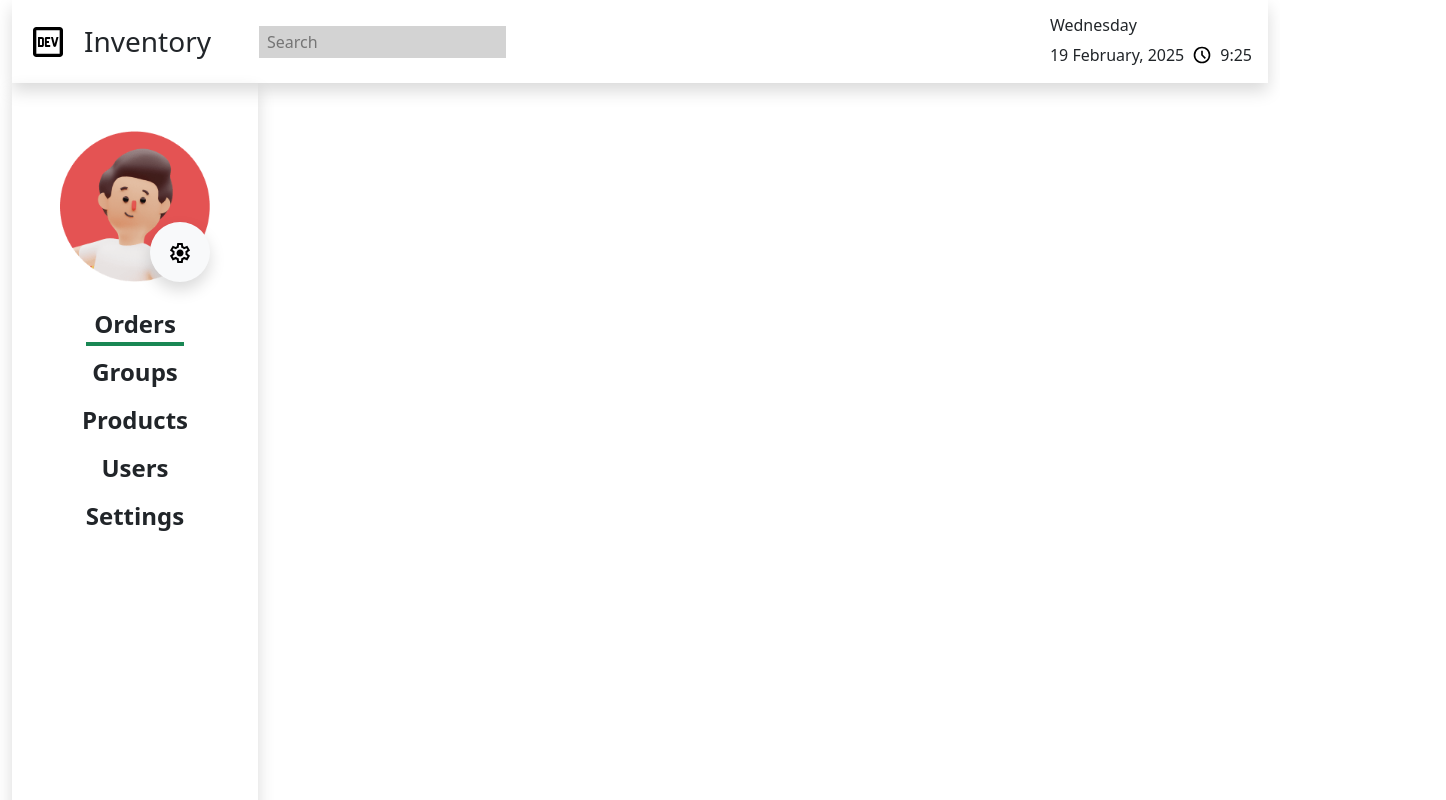
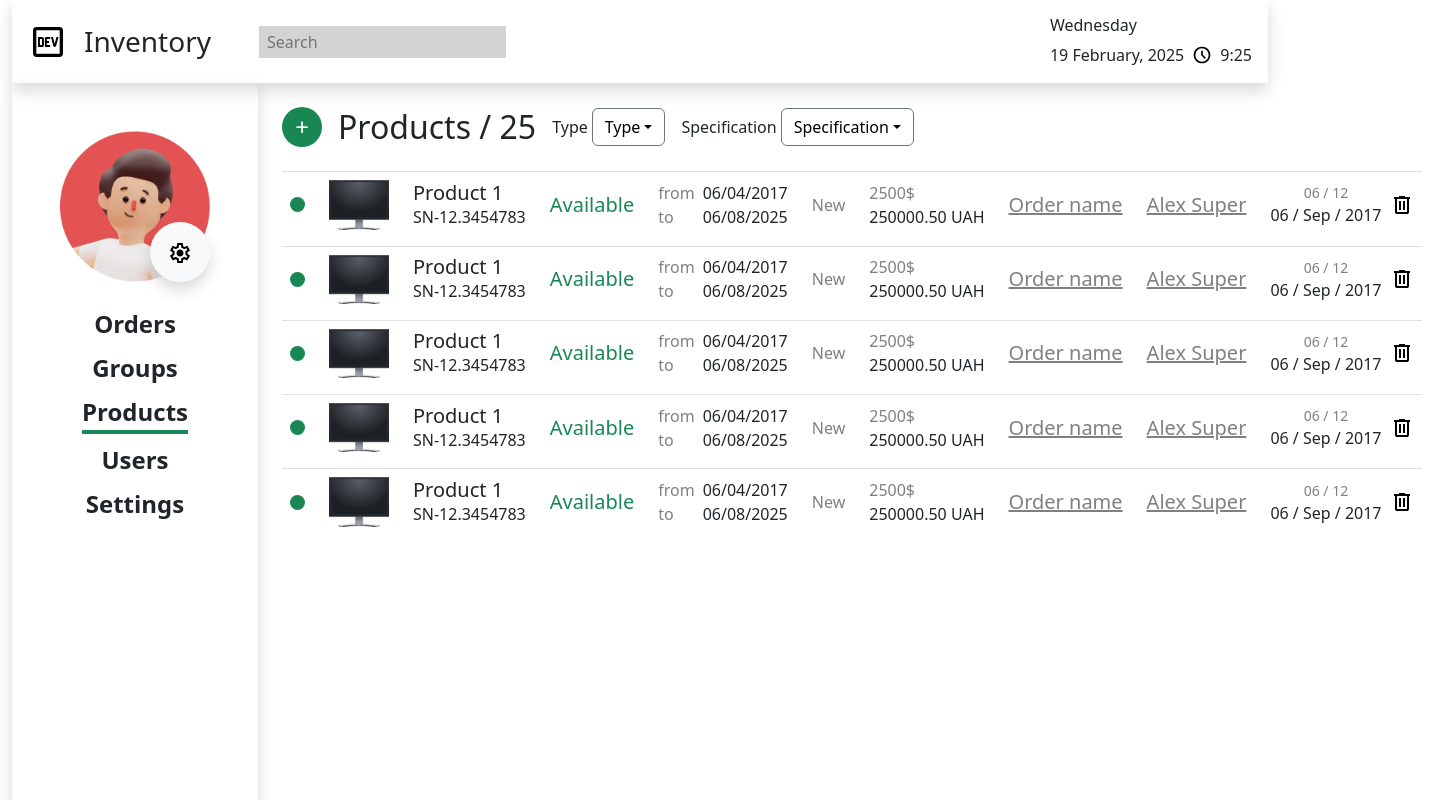
Before and after one commit to LadeMor/orders-products, a React (Create React App) app: page /products in a window 1280 px wide. Shown: the top 800 px of the page, 1446 px wide, since content can reach past the window. Built offline with nearby package versions, Linux system fonts and the light colour scheme.

Commit message:
Added products page

```diff
--- a/src/App.tsx
+++ b/src/App.tsx
@@ -3,9 +3,10 @@ import {
   BrowserRouter
   , Route, Routes
 } from 'react-router-dom';
-import Main from './pages/main/Main';
+import Orders from './pages/orders/Orders';
 import Header from './components/header/Header';
 import NavigationMenu from './components/navigation-menu/NavigationMenu';
+import Products from './pages/products/Products';
 
 function App() {
   return (
@@ -15,7 +16,8 @@ function App() {
         <div className='d-flex'>
           <NavigationMenu/>
           <Routes>
-            <Route path="/" element={<Main/>} />
+            <Route path="/" element={<Orders/>} />
+            <Route path="/products" element={<Products/>}/>
           </Routes>
         </div>
       </BrowserRouter>
--- a/src/components/navigation-menu/NavigationMenu.tsx
+++ b/src/components/navigation-menu/NavigationMenu.tsx
@@ -1,53 +1,55 @@
 import person from "../../assets/img/person.png";
 import gear from "../../assets/icons/gear.svg";
 
-import { Link } from "react-router-dom";
+import { Link, NavLink } from "react-router-dom";
 
 const NavigationMenu = () => {
     return (
         <div className="shadow min-vh-100 d-flex flex-column align-items-center px-5 py-5 gap-4">
             <div className="position-relative"
-                >
-                <img style={{width:"150px"}} src={person} alt="Person profile picture" />
+            >
+                <img style={{ width: "150px" }} src={person} alt="Person profile picture" />
                 <button className="
                 bg-light
                 rounded-circle
                 p-3 position-absolute border-0
                 shadow"
-                style={{bottom:"0px", right:"0px", width:"60px",  height:"60px"}}>
+                    style={{ bottom: "0px", right: "0px", width: "60px", height: "60px" }}>
                     <img src={gear} alt="Settings" />
                 </button>
             </div>
             <div className="d-flex flex-column align-items-center gap-2">
                 <div className="d-flex flex-column align-items-center">
-                    <Link to="/"
-                    className="text-decoration-none text-reset fs-4 fw-bold">Orders</Link>
-                    <div className="bg-success"
-                    style={{height:"4px", width: "120%"}}></div>
+                    <NavLink to="/"
+                        className={({ isActive }) => isActive ? `border-bottom
+                        border-success border-4
+                        text-decoration-none text-reset fs-4 fw-bold`
+                            : `text-decoration-none text-reset fs-4 fw-bold`}>
+                        Orders
+                    </NavLink>
+                    {/* <div className="bg-success"
+                            style={{ height: "4px", width: "120%" }}></div> */}
                 </div>
                 <div className="d-flex flex-column  align-items-center">
-                    <Link to="/"
-                    className="text-decoration-none text-reset fs-4 fw-bold">Groups</Link>
-                    <div className=""
-                    style={{height:"4px", width: "120%"}}></div>
+                    <NavLink to="/"
+                        className="text-decoration-none text-reset fs-4 fw-bold">Groups</NavLink>
                 </div>
                 <div className="d-flex flex-column  align-items-center">
-                    <Link to="/"
-                    className="text-decoration-none text-reset fs-4 fw-bold">Products</Link>
-                    <div className=""
-                    style={{height:"4px", width: "120%"}}></div>
+                    <NavLink to="/products"
+                        className={({ isActive }) => isActive ? `border-bottom
+                        border-success border-4
+                        text-decoration-none text-reset fs-4 fw-bold`
+                            : `text-decoration-none text-reset fs-4 fw-bold`}>
+                        Products
+                    </NavLink>
                 </div>
                 <div className="d-flex flex-column  align-items-center">
-                    <Link to="/"
-                    className="text-decoration-none text-reset fs-4 fw-bold">Users</Link>
-                    <div className=""
-                    style={{height:"4px", width: "120%"}}></div>
+                    <NavLink to="/"
+                        className="text-decoration-none text-reset fs-4 fw-bold">Users</NavLink>
                 </div>
                 <div className="d-flex flex-column  align-items-center">
-                    <Link to="/"
-                    className="text-decoration-none text-reset fs-4 fw-bold">Settings</Link>
-                    <div className=""
-                    style={{height:"4px", width: "120%"}}></div>
+                    <NavLink to="/"
+                        className="text-decoration-none text-reset fs-4 fw-bold">Settings</NavLink>
                 </div>
             </div>
         </div>
--- a/src/index.css
+++ b/src/index.css
@@ -1,3 +1,4 @@
+
 body {
   margin: 0;
   font-family: -apple-system, BlinkMacSystemFont, 'Segoe UI', 'Roboto', 'Oxygen',
--- a/src/index.tsx
+++ b/src/index.tsx
@@ -4,6 +4,8 @@ import './index.css';
 import App from './App';
 import reportWebVitals from './reportWebVitals';
 import "bootstrap/dist/css/bootstrap.min.css";
+import 'bootstrap/dist/js/bootstrap.bundle.min.js';
+
 
 const root = ReactDOM.createRoot(
   document.getElementById('root') as HTMLElement
--- /dev/null
+++ b/src/pages/products/Products.tsx
@@ -0,0 +1,112 @@
+import menu from "../../assets/icons/menu.svg";
+import trash from "../../assets/icons/trash.svg";
+import arrow_right from "../../assets/icons/arrow_right.svg";
+import monitor from "../../assets/img/monitor.webp";
+import close from "../../assets/icons/close.svg";
+import arrow_dropdown from "../../assets/icons/arrow_drop_down.svg";
+import { useState } from "react";
+
+const Products = () => {
+
+    const [showTypeDropdown, setShowTypeDropDown] = useState<boolean>(false);
+
+
+
+    const arr = [0, 0, 0, 0, 0];
+
+    return (
+        <section className="p-4 w-100">
+            <div className="d-flex align-items-center gap-3 mb-4">
+                <button
+                    className="fs-4 bg-success text-white rounded-circle border-0 d-flex align-items-center
+                justify-content-center"
+                    style={{ width: "40px", height: "40px" }}>+</button>
+                <h1 className="fs-2 m-0">Products / 25</h1>
+                <div className="d-flex align-items-center gap-1 ">
+                    <label htmlFor="specification">Type</label>
+                    <div className="dropdown">
+                        <button className="
+                        bg-white text-black
+                        btn btn-secondary
+                        dropdown-toggle"
+                            style={{ maxWidth: "400px" }}
+                            type="button" data-bs-toggle="dropdown" aria-expanded="false">
+                            Type
+                        </button>
+                        <ul className="dropdown-menu">
+                            {
+                                arr.map(item => (
+                                    <li className="dropdown-item">Type 1</li>
+                                ))
+                            }
+                        </ul>
+                    </div>
+                </div>
+                <div className="d-flex align-items-center gap-1">
+                    <label htmlFor="specification">Specification</label>
+                    <div className="position-relative d-flex align-items-center">
+                        <div className="dropdown">
+                            <button className="
+                            bg-white text-black
+                            btn btn-secondary
+                            dropdown-toggle"
+                                style={{ maxWidth: "400px" }}
+                                type="button" data-bs-toggle="dropdown" aria-expanded="false">
+                                Specification
+                            </button>
+                            <ul className="dropdown-menu">
+                                {
+                                    arr.map(item => (
+                                        <li className="dropdown-item">Specification 1</li>
+                                    ))
+                                }
+                            </ul>
+                        </div>
+                    </div>
+                </div>
+            </div>
+            <div className="h-100 d-flex flex-row align-items-start gap-1" style={{ height: "70px" }}>
+                <div className=" h-100 w-100 d-flex flex-column gap-2 custom-flex-grow-1 overflow-auto">
+                    {arr.map(item => (
+                        <div
+                        style={{minWidth:"200px", whiteSpace: "nowrap"}}
+                        className="d-flex justify-content-between gap-2 align-items-center border-top p-2">
+                            <div className="d-flex align-items-center gap-4">
+                                <div style={{ width: "15px", height: "15px" }}
+                                    className="rounded-circle bg-success"></div>
+                                <img src={monitor} alt="Product photo" style={{ width: "60px" }} />
+                                <div>
+                                    <h2 className="m-0 fs-5">Product 1</h2>
+                                    <p className="m-0">SN-12.3454783</p>
+                                </div>
+                                <h2 className="m-0 fs-5 text-success">Available</h2>
+                                <div>
+                                    <p className="m-0 d-flex align-items-center justify-content-between gap-2">
+                                        <span style={{ color: "grey" }}>from</span> 06/04/2017
+                                    </p>
+                                    <p className="m-0 d-flex align-items-center justify-content-between gap-2">
+                                        <span style={{ color: "grey" }}>to</span> 06/08/2025
+                                    </p>
+                                </div>
+                                <p style={{ color: "grey" }} className="m-0">New</p>
+                                <div className="d-flex flex-column ">
+                                    <p className="m-0" style={{ color: "grey" }}>2500$</p>
+                                    <p className="m-0">250000.50 UAH</p>
+                                </div>
+                                <p className="fs-5 m-0 text-decoration-underline" style={{ color: "grey" }}>Order name</p>
+                                <p className="fs-5 m-0 text-decoration-underline" style={{ color: "grey" }}>Alex Super</p>
+                                <div className="d-flex flex-column align-items-center">
+                                    <p className="m-0" style={{ fontSize: "14px", color: "grey" }}>06 / 12</p>
+                                    <p className="m-0">06 / Sep / 2017</p>
+                                </div>
+                            </div>
+                            <img src={trash} alt="Trash icon" />
+                        </div>
+                    ))}
+                </div>
+            </div>
+        </section>
+    );
+}
+
+export default Products
```
Also changed, not shown: src/pages/orders/Orders.tsx (renamed from src/pages/main/Main.tsx, +30 -12 lines), src/assets/icons/arrow_drop_down.svg (added), src/assets/icons/close.svg (added).
